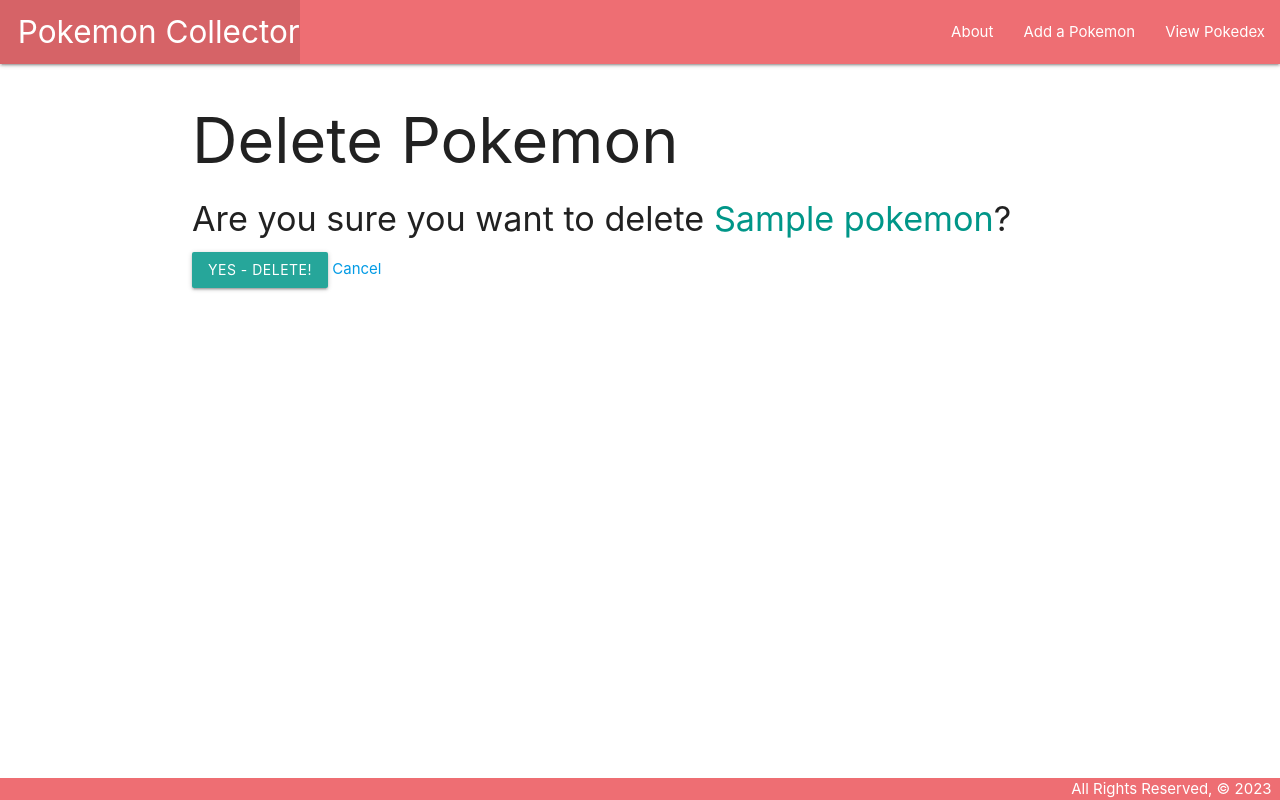
After one commit to RareTC/pokemoncollector, a Django app: page /pokemons/1/delete in a window 1280 px wide. The commit adds this page. Run offline with Django 4.2, Linux system fonts and the light colour scheme; tables that the repository leaves empty hold one stand-in row (values such as "Sample post").

Commit message:
Full CRUD capability

```diff
--- a/main_app/models.py
+++ b/main_app/models.py
@@ -1,4 +1,5 @@
 from django.db import models
+from django.urls import reverse
 
 # Create your models here.
 class Pokemon(models.Model):
@@ -9,3 +10,6 @@
 
     def __str__(self):
         return f'{self.name} ({self.id})'
+
+    def get_absolute_url(self):
+        return reverse('detail', kwargs={'pokemon_id': self.id})
--- a/main_app/templates/base.html
+++ b/main_app/templates/base.html
@@ -14,11 +14,12 @@
     <nav>
       <div class="nav-wrapper">
         <ul>
-          <li><a href="/" class="left brand-logo">&nbsp;&nbsp;Pokemon Collector</a></li>
+          <li><a href="{% url 'home' %}" class="left brand-logo">&nbsp;&nbsp;Pokemon Collector</a></li>
         </ul>
         <ul class="right">
-          <li><a href="/about">About</a></li>
-          <li><a href="/pokemons">View Pokedex</a></li>
+          <li><a href="{% url 'about' %}">About</a></li>
+          <li><a href="{% url 'pokemons_create' %}">Add a Pokemon</a></li>
+          <li><a href="{% url 'index' %}">View Pokedex</a></li>
         </ul>
       </div>
     </nav>
--- /dev/null
+++ b/main_app/templates/main_app/pokemon_confirm_delete.html
@@ -0,0 +1,13 @@
+{% extends 'base.html' %}
+
+{% block content %}
+  <h1>Delete Pokemon</h1>
+
+  <h4>Are you sure you want to delete <span class="teal-text">{{ object.name }}</span>?</h4>
+
+  <form action="" method="POST">
+    {% csrf_token %}
+    <input type="submit" value="Yes - Delete!" class="btn">
+    <a href="{% url 'detail' pokemon.id %}">Cancel</a>
+  </form>
+{% endblock %}
--- a/main_app/templates/pokemons/detail.html
+++ b/main_app/templates/pokemons/detail.html
@@ -10,6 +10,10 @@
       <p>Description: {{ pokemon.description | linebreaks }}</p>
       <p>Weakness: {{ pokemon.weakness }}</p>
     </div>
+    <div class="card-action">
+      <a href="{% url 'pokemons_update' pokemon.id %}">Edit</a>
+      <a href="{% url 'pokemons_delete' pokemon.id %}">Delete</a>
+    </div>
   </div>
 
 {% endblock %}
--- a/main_app/urls.py
+++ b/main_app/urls.py
@@ -6,4 +6,7 @@
     path('about/', views.about, name='about'),
     path('pokemons/', views.pokemons_index, name='index'),
     path('pokemons/<int:pokemon_id>/', views.pokemons_detail, name='detail'),
+    path('pokemons/create/', views.PokemonCreate.as_view(), name='pokemons_create'),
+    path('pokemons/<int:pk>/update', views.PokemonUpdate.as_view(), name='pokemons_update'),
+    path('pokemons/<int:pk>/delete', views.PokemonDelete.as_view(), name='pokemons_delete'),
 ]
--- a/main_app/views.py
+++ b/main_app/views.py
@@ -1,4 +1,5 @@
 from django.shortcuts import render
+from django.views.generic.edit import CreateView, UpdateView, DeleteView
 from .models import Pokemon
 
 # Create your views here.
@@ -16,3 +17,15 @@
 def pokemons_detail(request, pokemon_id):
     pokemon = Pokemon.objects.get(id=pokemon_id)
     return render(request, 'pokemons/detail.html', { 'pokemon' : pokemon })
+
+class PokemonCreate(CreateView):
+    model = Pokemon
+    fields = '__all__'
+
+class PokemonUpdate(UpdateView):
+    model = Pokemon
+    fields = '__all__'
+
+class PokemonDelete(DeleteView):
+    model = Pokemon
+    success_url = '/pokemon'
```
Also changed, not shown: main_app/templates/main_app/pokemon_form.html (added, +21 -0 lines).
